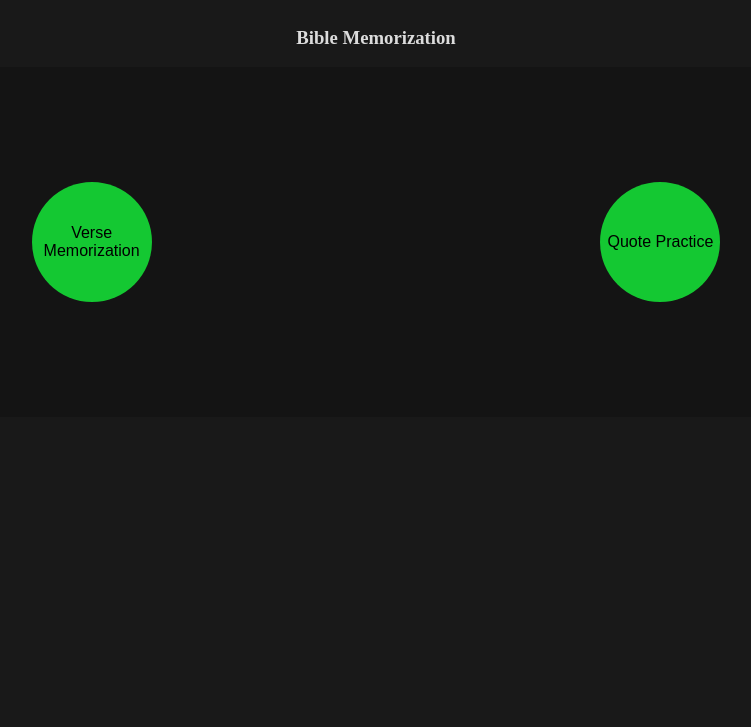
After one commit to Alexanderortizcuellar/bible, a Flask app: template templates/home.html in a window 1280 px wide. The commit adds this page. Shown: the top 727 px of the page, without its empty margins (264-1015 px from the left). Run offline with Flask 3, Linux system fonts and the light colour scheme; the template is opened without the code that fills it, so the values that code supplies are empty.

Commit message:
look and feel

```diff
--- /dev/null
+++ b/templates/home.html
@@ -0,0 +1,72 @@
+<!DOCTYPE html>
+<html lang="en">
+<head>
+	<meta charset="UTF-8">
+	<meta name="viewport" content="width=device-width, initial-scale=1.0">
+	<title>Memorize</title>
+	<style type="text/css" media="screen">
+body {
+	height:90vh;
+	display: flex;
+	align-items: center;
+	flex-direction: column;
+	background-color: rgb(25,25,25);
+}
+h3 {
+	color:rgb(220,220,220)
+}
+.container {
+	width:100%;
+	display:flex;
+	align-items: center;
+	justify-content: center;
+
+}
+
+.task-wrapper {
+	width:90%;
+	height:350px;
+	background-color: gray;
+	display:flex;
+	align-items: center;
+	justify-content: space-around;
+	border-radius: 10px;
+	background-color: rgb(20,20,20);
+
+}
+div.task {
+	width:120px;
+	height:120px;
+	border-radius: 50%;
+	background-color: rgb(20,200,50);
+	display:flex;
+	align-items: center;
+	justify-content: center;
+}
+
+.task span {
+	text-align: center;
+	font-family:sans-serif;
+	font-size: 1em;
+}
+	</style>
+</head>
+<body>
+	<h3>Bible Memorization</h3>
+	<div class="container">
+	 <h3></h3>
+	 <div class="task-wrapper">
+		<div class="task">
+			<span>
+			Verse Memorization
+			</span>
+		</div>
+		<div class="task">
+			<span>
+				Quote Practice
+			</span>
+		</div>
+	 </div>
+	</div>
+</body>
+</html>
```
Also changed, not shown: static/index.js (+29 -2 lines), templates/game.html (+5 -3 lines).
